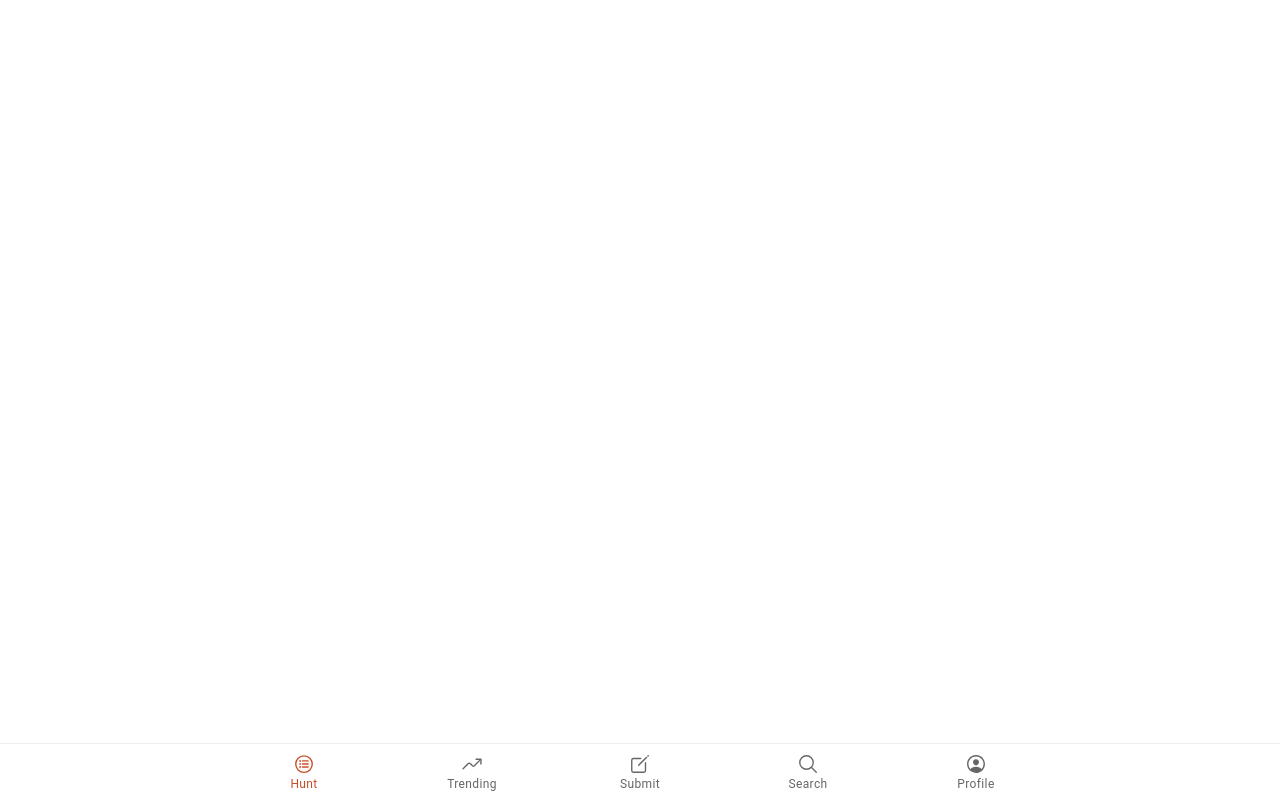
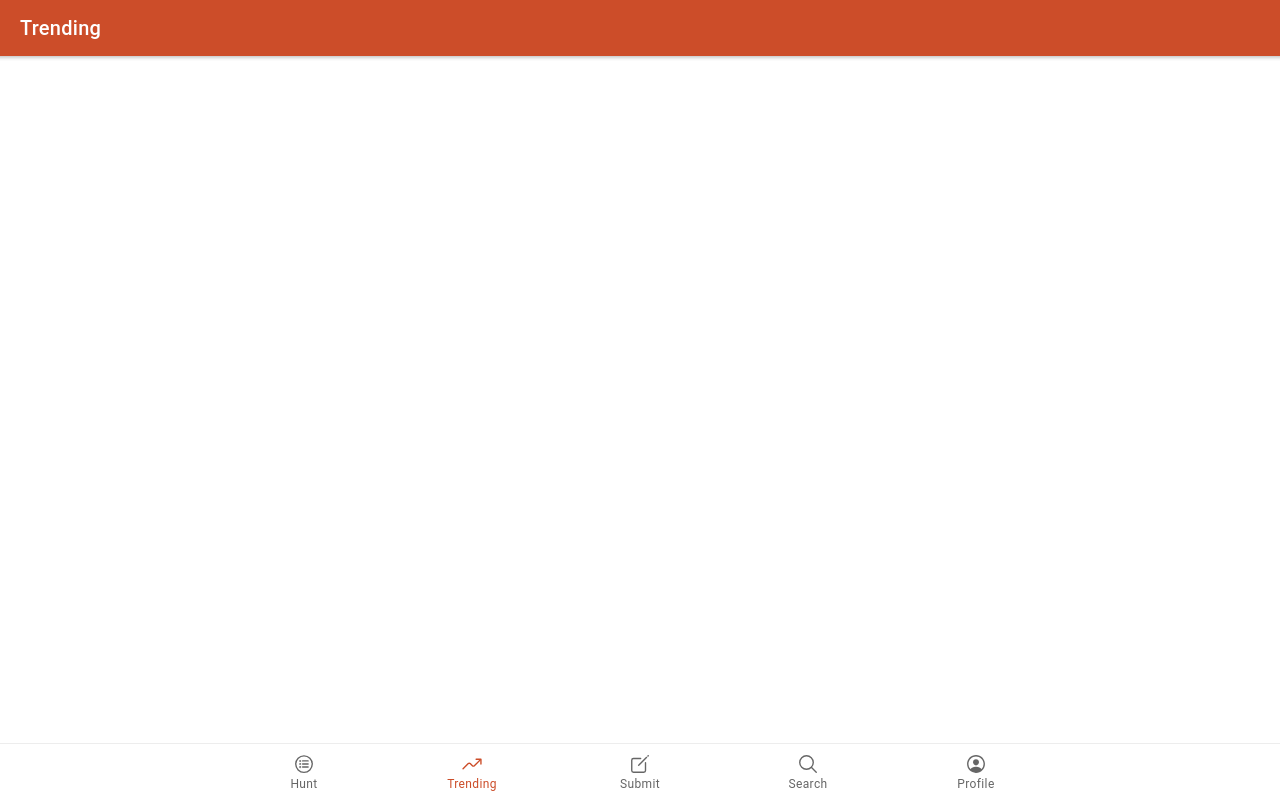
Before and after one commit to ashar340/PHunt-clone, a React (Create React App) app: page /trending in a window 1280 px wide. Before the commit this address led to /home. Built offline with nearby package versions, Linux system fonts and the light colour scheme.

Commit message:
route,header,css fix

```diff
--- a/src/App.js
+++ b/src/App.js
@@ -7,7 +7,7 @@
   IonTabButton,
   IonIcon,
   IonLabel,
-  IonTabs
+  IonTabs,
 } from "@ionic/react";
 
 import {
@@ -15,7 +15,7 @@
   listCircleOutline,
   trendingUpOutline,
   searchOutline,
-  personCircleOutline
+  personCircleOutline,
 } from "ionicons/icons";
 import { IonReactRouter } from "@ionic/react-router";
 import Home from "./pages/Home";
@@ -49,13 +49,17 @@
       <IonReactRouter>
         <IonTabs>
           <IonRouterOutlet>
+            <Route
+              path="/"
+              render={() => <Redirect to="/home" />}
+              exact={true}
+            />
             <Route path="/home" component={Home} />
             <Route path="/profile" component={Profile} />
             <Route path="/trending" component={Trending} />
             <Route path="/submit" component={Submit} />
             <Route path="/search" component={Search} />
-            <Route path="/" render={() => <Redirect to="/home" />} />
-            <Route compoennt={() => <Redirect to="/home" />} />
+            <Route component={() => <Redirect to="/home" />} />
           </IonRouterOutlet>
           <IonTabBar slot="bottom">
             <IonTabButton tab="home" href="/home">
--- a/src/pages/Trending.js
+++ b/src/pages/Trending.js
@@ -7,6 +7,7 @@
 const Trending = () => {
   return (
     <IonPage>
+    <p>new</p>
       <SmallHeader title="Trending" />
       <IonContent fullscreen>
         <LargeHeader title="Trending" />
--- a/src/theme/variables.css
+++ b/src/theme/variables.css
@@ -5,11 +5,12 @@
 :root {
   /** primary **/
   --ion-color-primary: #cc4d29;
-    --ion-color-primary-rgb: 204,77,41;
+  --ion-color-primary-rgb: 204, 77, 41;
   --ion-color-primary-contrast: #ffffff;
-    --ion-color-primary-contrast-rgb: 255,255,255;
+  --ion-color-primary-contrast-rgb: 255, 255, 255;
   --ion-color-primary-shade: #b44424;
   --ion-color-primary-tint: #d15f3e;
+
   /** secondary **/
   --ion-color-secondary: #3dc2ff;
   --ion-color-secondary-rgb: 61, 194, 255;
@@ -59,20 +60,20 @@
   --ion-color-dark-tint: #383a3e;
 
   /** medium **/
-  --ion-color-medium: #92949c;
-  --ion-color-medium-rgb: 146, 148, 156;
-  --ion-color-medium-contrast: #ffffff;
-  --ion-color-medium-contrast-rgb: 255, 255, 255;
-  --ion-color-medium-shade: #808289;
-  --ion-color-medium-tint: #9d9fa6;
+  --ion-color-medium: #f3f3f3;
+  --ion-color-medium-rgb: 243, 243, 243;
+  --ion-color-medium-contrast: #000000;
+  --ion-color-medium-contrast-rgb: 0, 0, 0;
+  --ion-color-medium-shade: #d6d6d6;
+  --ion-color-medium-tint: #f4f4f4;
 
   /** light **/
-  --ion-color-light: #f4f5f8;
-  --ion-color-light-rgb: 244, 245, 248;
+  --ion-color-light: #ffffff;
+  --ion-color-light-rgb: 255, 255, 255;
   --ion-color-light-contrast: #000000;
   --ion-color-light-contrast-rgb: 0, 0, 0;
-  --ion-color-light-shade: #d7d8da;
-  --ion-color-light-tint: #f5f6f9;
+  --ion-color-light-shade: #e0e0e0;
+  --ion-color-light-tint: #ffffff;
 }
 
 @media (prefers-color-scheme: dark) {
@@ -82,68 +83,68 @@
    */
 
   body {
-    --ion-color-primary: #428cff;
-    --ion-color-primary-rgb: 66,140,255;
+    --ion-color-primary: #cc4d29;
+    --ion-color-primary-rgb: 204, 77, 41;
     --ion-color-primary-contrast: #ffffff;
-    --ion-color-primary-contrast-rgb: 255,255,255;
-    --ion-color-primary-shade: #3a7be0;
-    --ion-color-primary-tint: #5598ff;
+    --ion-color-primary-contrast-rgb: 255, 255, 255;
+    --ion-color-primary-shade: #b44424;
+    --ion-color-primary-tint: #d15f3e;
 
     --ion-color-secondary: #50c8ff;
-    --ion-color-secondary-rgb: 80,200,255;
+    --ion-color-secondary-rgb: 80, 200, 255;
     --ion-color-secondary-contrast: #ffffff;
-    --ion-color-secondary-contrast-rgb: 255,255,255;
+    --ion-color-secondary-contrast-rgb: 255, 255, 255;
     --ion-color-secondary-shade: #46b0e0;
     --ion-color-secondary-tint: #62ceff;
 
     --ion-color-tertiary: #6a64ff;
-    --ion-color-tertiary-rgb: 106,100,255;
+    --ion-color-tertiary-rgb: 106, 100, 255;
     --ion-color-tertiary-contrast: #ffffff;
-    --ion-color-tertiary-contrast-rgb: 255,255,255;
+    --ion-color-tertiary-contrast-rgb: 255, 255, 255;
     --ion-color-tertiary-shade: #5d58e0;
     --ion-color-tertiary-tint: #7974ff;
 
     --ion-color-success: #2fdf75;
-    --ion-color-success-rgb: 47,223,117;
+    --ion-color-success-rgb: 47, 223, 117;
     --ion-color-success-contrast: #000000;
-    --ion-color-success-contrast-rgb: 0,0,0;
+    --ion-color-success-contrast-rgb: 0, 0, 0;
     --ion-color-success-shade: #29c467;
     --ion-color-success-tint: #44e283;
 
     --ion-color-warning: #ffd534;
-    --ion-color-warning-rgb: 255,213,52;
+    --ion-color-warning-rgb: 255, 213, 52;
     --ion-color-warning-contrast: #000000;
-    --ion-color-warning-contrast-rgb: 0,0,0;
+    --ion-color-warning-contrast-rgb: 0, 0, 0;
     --ion-color-warning-shade: #e0bb2e;
     --ion-color-warning-tint: #ffd948;
 
     --ion-color-danger: #ff4961;
-    --ion-color-danger-rgb: 255,73,97;
+    --ion-color-danger-rgb: 255, 73, 97;
     --ion-color-danger-contrast: #ffffff;
-    --ion-color-danger-contrast-rgb: 255,255,255;
+    --ion-color-danger-contrast-rgb: 255, 255, 255;
     --ion-color-danger-shade: #e04055;
     --ion-color-danger-tint: #ff5b71;
 
     --ion-color-dark: #f4f5f8;
-    --ion-color-dark-rgb: 244,245,248;
+    --ion-color-dark-rgb: 244, 245, 248;
     --ion-color-dark-contrast: #000000;
-    --ion-color-dark-contrast-rgb: 0,0,0;
+    --ion-color-dark-contrast-rgb: 0, 0, 0;
     --ion-color-dark-shade: #d7d8da;
     --ion-color-dark-tint: #f5f6f9;
 
-    --ion-color-medium: #989aa2;
-    --ion-color-medium-rgb: 152,154,162;
-    --ion-color-medium-contrast: #000000;
-    --ion-color-medium-contrast-rgb: 0,0,0;
-    --ion-color-medium-shade: #86888f;
-    --ion-color-medium-tint: #a2a4ab;
+    --ion-color-medium: #232529;
+    --ion-color-medium-rgb: 35, 37, 41;
+    --ion-color-medium-contrast: #ffffff;
+    --ion-color-medium-contrast-rgb: 255, 255, 255;
+    --ion-color-medium-shade: #1f2124;
+    --ion-color-medium-tint: #393b3e;
 
-    --ion-color-light: #222428;
-    --ion-color-light-rgb: 34,36,40;
+    --ion-color-light: #000000;
+    --ion-color-light-rgb: 0, 0, 0;
     --ion-color-light-contrast: #ffffff;
-    --ion-color-light-contrast-rgb: 255,255,255;
-    --ion-color-light-shade: #1e2023;
-    --ion-color-light-tint: #383a3e;
+    --ion-color-light-contrast-rgb: 255, 255, 255;
+    --ion-color-light-shade: #000000;
+    --ion-color-light-tint: #1a1a1a;
   }
 
 /*
@@ -153,10 +154,10 @@
 
 .ios body {
   --ion-background-color: #000000;
-    --ion-background-color-rgb: 0,0,0;
+  --ion-background-color-rgb: 0, 0, 0;
 
   --ion-text-color: #ffffff;
-    --ion-text-color-rgb: 255,255,255;
+  --ion-text-color-rgb: 255, 255, 255;
 
   --ion-color-step-50: #0d0d0d;
   --ion-color-step-100: #1a1a1a;
@@ -193,10 +194,10 @@
 
 .md body {
   --ion-background-color: #121212;
-    --ion-background-color-rgb: 18,18,18;
+  --ion-background-color-rgb: 18, 18, 18;
 
   --ion-text-color: #ffffff;
-    --ion-text-color-rgb: 255,255,255;
+  --ion-text-color-rgb: 255, 255, 255;
 
   --ion-border-color: #222222;
 
@@ -228,4 +229,5 @@
 
   --ion-card-background: #1e1e1e;
 }
+
 }
```
Lines whose indentation alone changed are shown as unchanged.
